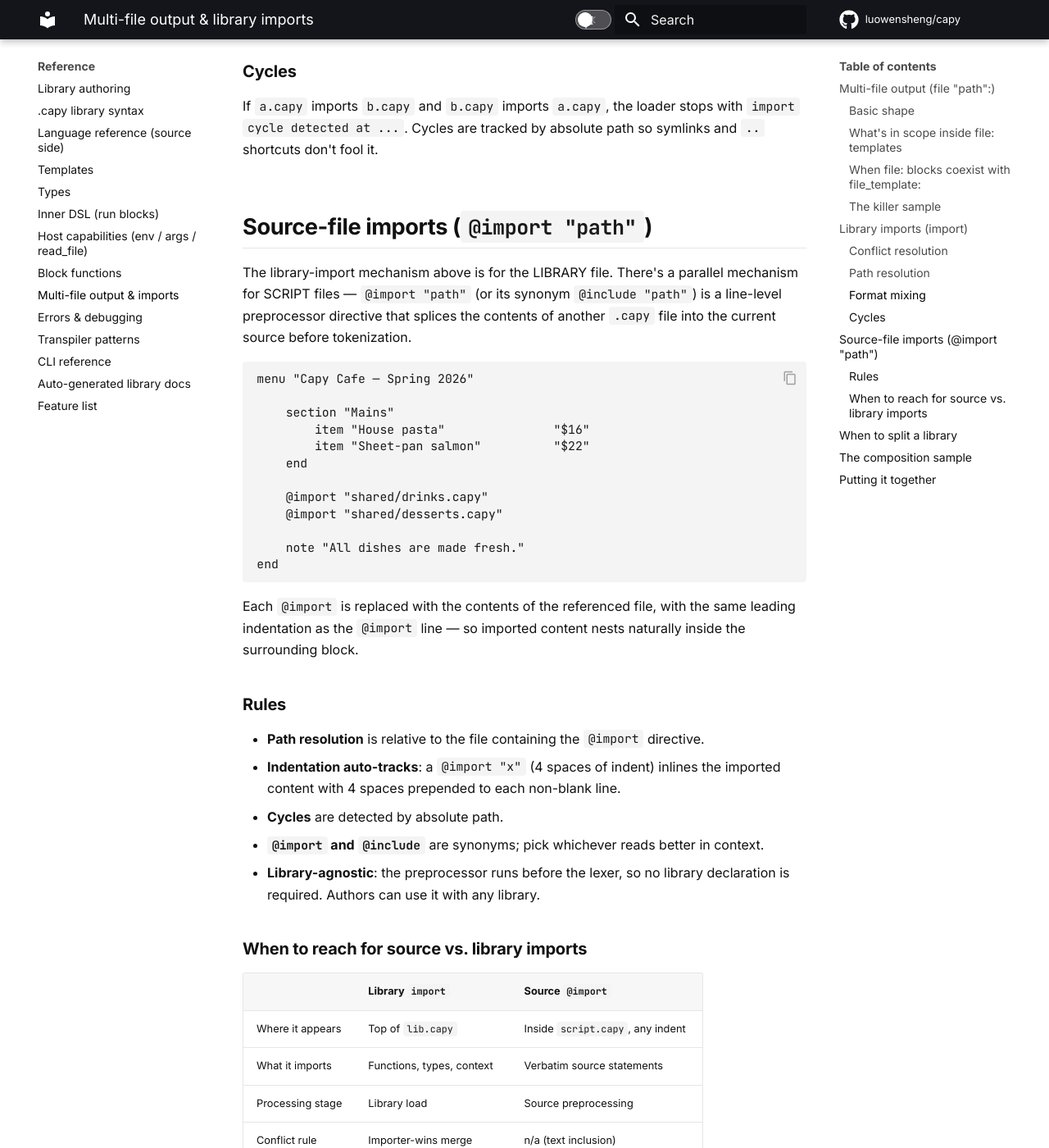
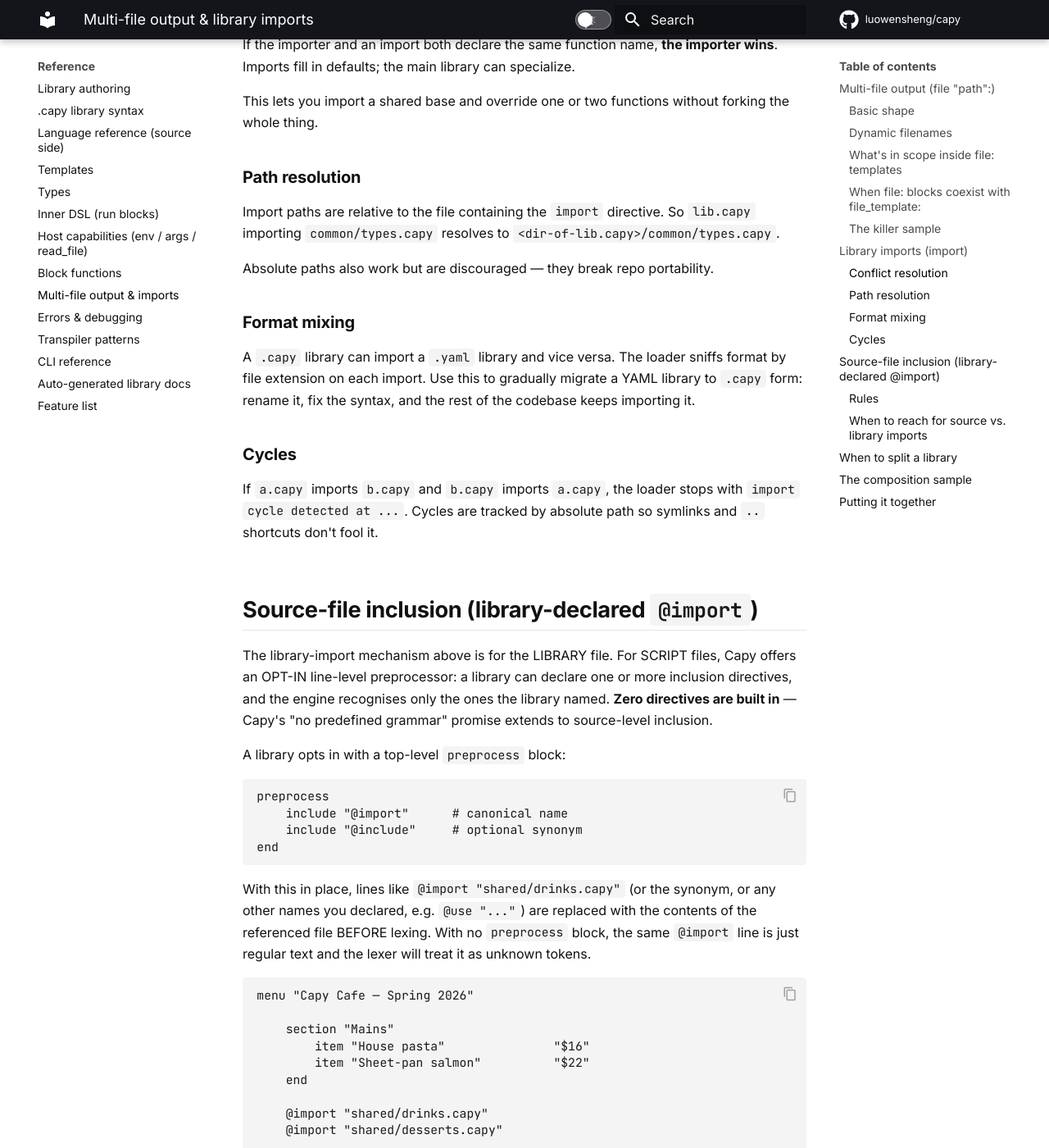
Before and after one commit to luowensheng/capy, an MkDocs documentation site: the page built from docs/multi-file-and-imports.md, in a window 1280 px wide and 1400 px high, scrolled down 3243 px. Shown: the whole window at 82% size. Built offline with MkDocs 1.6.1 and Material for MkDocs 9.7.7, drawn with Linux system fonts in a browser that asks for light colours; comment, search, counter and statistics services are not loaded; some of the changed text lies outside the part shown.

Commit message:
feat(preprocess): library-declared inclusion directives; no engine defaults
Capy's "zero predefined grammar" promise extends to source-level
inclusion. `@import` / `@include` is no longer a built-in feature —
each library declares which directives (if any) it accepts.

Library opt-in:

    preprocess
        include "@import"
        include "@include"
    end

With no `preprocess` block, the engine recognises NO inclusion
directive. The same `@import "x"` line is just regular text and the
lexer treats it as unknown tokens (clean error).

Engine
- domain.Library gains Preprocess []string (list of opt-in
  directive names).
- infra.RawLibrary.Preprocess (`preprocess:` in YAML).
- infra/capy_lib_parser.go parses a top-level `preprocess ... end`
  block with `include "@NAME"` lines.
- infra.Preprocess(source, dir, directives) — new signature; with
  an empty list it's a no-op.
- orchestrator.RunMulti loads the library FIRST, then invokes the
  preprocessor with the library's declared directives.
- capy.Library.RunMulti does the same for embedded callers.
- Library imports (`import "lib2.capy"`) union the Preprocess
  lists so child libraries can inherit directives.

Samples
- samples/source-imports/lib.capy: declares both directives. The
  sample still produces byte-identical output.

Docs
- multi-file-and-imports.md: rewritten `@import` section explains
  the library-declared model; added a new "Dynamic filenames"
  subsection showing that `file "..."` paths are themselves Go
  templates rendered against the same .context + .body data, so
  filenames like `file "{{ .context.name | pascalCase }}.tsx":`
  work today.
- samples/source-imports/README.md: leads with the opt-in pattern
  and notes that directive names are library-chosen.

Tests
- infra/preprocessor_test.go: two new tests pin the opt-in
  behaviour (empty directives = no-op; unknown directives stay as
  plain text). Existing tests updated to pass the new arg.

Co-Authored-By: Claude Opus 4.7 (1M context) <noreply@anthropic.com>

````diff
--- a/docs/multi-file-and-imports.md
+++ b/docs/multi-file-and-imports.md
@@ -46,6 +46,31 @@ wrote generated/src/__init__.py (...)
 ```
 
 Subdirectories are created automatically.
+
+### Dynamic filenames
+
+The path on each `file "..."` block is **itself a Go template**,
+rendered against the same `.context` + `.body` data as the body.
+That means filenames can be parameterised by anything the source
+declares:
+
+```
+file "{{ .context.name | pascalCase | unquote }}Page.tsx":
+    export function {{ .context.name | pascalCase | unquote }}Page() { ... }
+
+file "components/{{ .context.name | dasherize | unquote }}.css":
+    .{{ .context.name | dasherize | unquote }} { ... }
+```
+
+A source that says `page "Account Settings"` then emits
+`AccountSettingsPage.tsx` and `components/account-settings.css`
+side by side. See
+[`samples/design-system-components/`](https://github.com/luowensheng/capy/tree/main/samples/design-system-components)
+for a real one.
+
+Tip: subdirectories work fine in the template too —
+`"{{ .context.feature }}/index.ts"` lets the source choose its own
+folder.
 
 ### What's in scope inside `file:` templates
 
@@ -154,13 +179,29 @@ loader stops with `import cycle detected at ...`. Cycles are
 tracked by absolute path so symlinks and `..` shortcuts don't fool
 it.
 
-## Source-file imports (`@import "path"`)
+## Source-file inclusion (library-declared `@import`)
 
-The library-import mechanism above is for the LIBRARY file. There's
-a parallel mechanism for SCRIPT files — `@import "path"` (or its
-synonym `@include "path"`) is a line-level preprocessor directive
-that splices the contents of another `.capy` file into the current
-source before tokenization.
+The library-import mechanism above is for the LIBRARY file. For
+SCRIPT files, Capy offers an OPT-IN line-level preprocessor: a
+library can declare one or more inclusion directives, and the engine
+recognises only the ones the library named. **Zero directives are
+built in** — Capy's "no predefined grammar" promise extends to
+source-level inclusion.
+
+A library opts in with a top-level `preprocess` block:
+
+```
+preprocess
+    include "@import"      # canonical name
+    include "@include"     # optional synonym
+end
+```
+
+With this in place, lines like `@import "shared/drinks.capy"` (or
+the synonym, or any other names you declared, e.g. `@use "..."`)
+are replaced with the contents of the referenced file BEFORE
+lexing. With no `preprocess` block, the same `@import` line is
+just regular text and the lexer will treat it as unknown tokens.
 
 ```
 menu "Capy Cafe — Spring 2026"
@@ -189,11 +230,13 @@ so imported content nests naturally inside the surrounding block.
   indent) inlines the imported content with 4 spaces prepended to
   each non-blank line.
 - **Cycles** are detected by absolute path.
-- **`@import` and `@include`** are synonyms; pick whichever reads
-  better in context.
-- **Library-agnostic**: the preprocessor runs before the lexer, so
-  no library declaration is required. Authors can use it with any
-  library.
+- **Directive names are whatever the library declared.** `@import`
+  and `@include` are conventional, but a library could equally name
+  the directive `@use`, `@require`, or `@from` — the script must
+  use whatever names the library opts into via `preprocess`.
+- **Default = nothing.** A library with no `preprocess` block
+  recognises NO inclusion directive. That's the zero-grammar
+  promise: even universal-looking constructs are library-declared.
 
 ### When to reach for source vs. library imports
 
````
Also changed, not shown: CHANGELOG.md (+44 -0 lines), samples/source-imports/README.md (+19 -2 lines), 9 other files.
